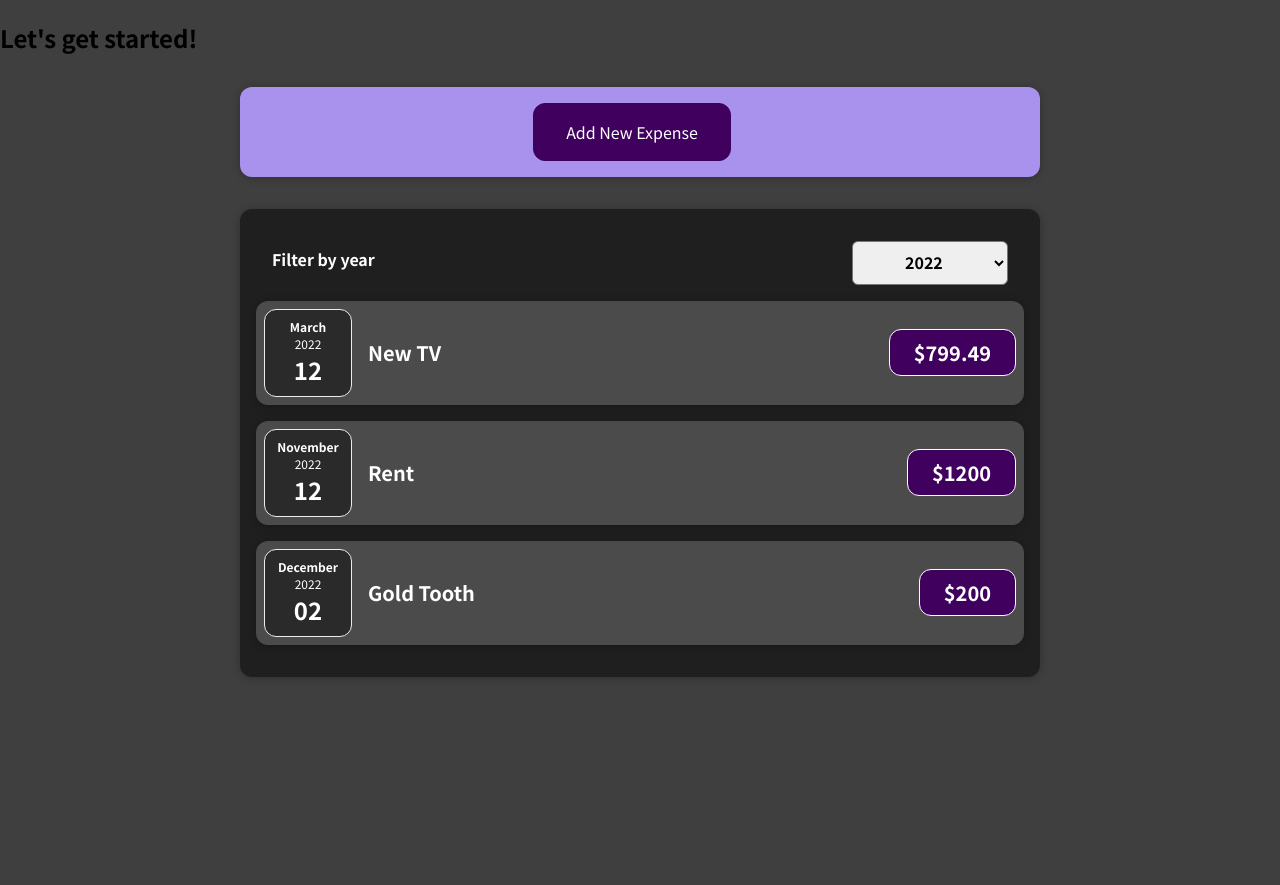
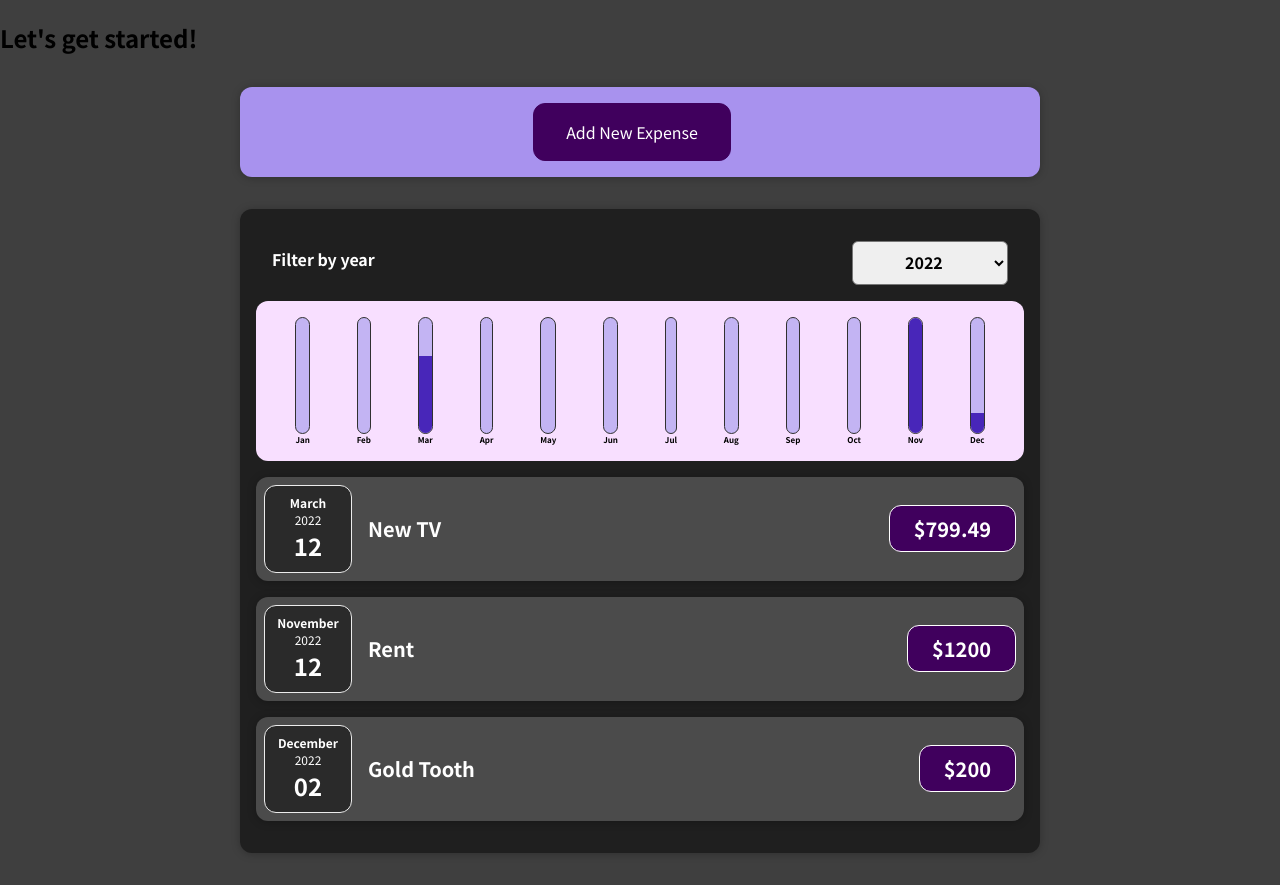
Before and after one commit to naekit/expense-tracker-react-basic, a React (Create React App) app: page / in a window 1280 px wide. Before the commit the page ends 800 px from the top, so only its background shows below. Built offline with nearby package versions, Linux system fonts and the light colour scheme; the HTML template or start-up script is replaced by a standard one.

Commit message:
added chart tracking

```diff
--- /dev/null
+++ b/src/components/Chart/Chart.css
@@ -0,0 +1,9 @@
+.chart {
+	padding: 1rem;
+	border-radius: 12px;
+	background-color: #f8dfff;
+	text-align: center;
+	display: flex;
+	justify-content: space-around;
+	height: 10rem;
+}
--- /dev/null
+++ b/src/components/Chart/Chart.js
@@ -0,0 +1,23 @@
+import React from "react"
+import "./Chart.css"
+import ChartBar from "./ChartBar"
+
+const Chart = ({ dataPoints }) => {
+	const dataValues = dataPoints.map((point) => point.value)
+	const totalMaximum = Math.max(...dataValues)
+
+	return (
+		<div className="chart">
+			{dataPoints.map((dataPoint) => (
+				<ChartBar
+					key={dataPoint.label}
+					value={dataPoint.value}
+					max={totalMaximum}
+					label={dataPoint.label}
+				/>
+			))}
+		</div>
+	)
+}
+
+export default Chart
--- /dev/null
+++ b/src/components/Chart/ChartBar.css
@@ -0,0 +1,30 @@
+.chart-bar {
+	height: 100%;
+	display: flex;
+	flex-direction: column;
+	align-items: center;
+}
+
+.chart-bar__inner {
+	height: 100%;
+	width: 100%;
+	border: 1px solid #313131;
+	border-radius: 12px;
+	background-color: #c3b4f3;
+	overflow: hidden;
+	display: flex;
+	flex-direction: column;
+	justify-content: flex-end;
+}
+
+.chart-bar__fill {
+	background-color: #4826b9;
+	width: 100%;
+	transition: all 0.3s ease-out;
+}
+
+.chart-bar__label {
+	font-weight: bold;
+	font-size: 0.5rem;
+	text-align: center;
+}
--- /dev/null
+++ b/src/components/Chart/ChartBar.js
@@ -0,0 +1,24 @@
+import React from "react"
+import "./ChartBar.css"
+
+const ChartBar = ({ label, value, max }) => {
+	let barFill = "0%"
+
+	if (max > 0) {
+		barFill = Math.round((value / max) * 100) + "%"
+	}
+
+	return (
+		<div className="chart-bar">
+			<div className="chart-bar__inner">
+				<div
+					className="chart-bar__fill"
+					style={{ height: barFill }}
+				></div>
+			</div>
+			<div className="chart-bar__label">{label}</div>
+		</div>
+	)
+}
+
+export default ChartBar
--- a/src/components/Expenses/Expenses.js
+++ b/src/components/Expenses/Expenses.js
@@ -1,6 +1,7 @@
 import { useState } from "react"
 import Card from "../UI/Card"
 import "./Expenses.css"
+import ExpensesChart from "./ExpensesChart"
 import ExpensesFilter from "./ExpensesFilter"
 import ExpensesList from "./ExpensesList"
 
@@ -17,6 +18,7 @@
 	return (
 		<Card className="expenses">
 			<ExpensesFilter originalDate={filter} filterDate={filterDate} />
+			<ExpensesChart filteredExpenses={filteredExpenses} />
 			<ExpensesList filteredExpenses={filteredExpenses} />
 		</Card>
 	)
--- /dev/null
+++ b/src/components/Expenses/ExpensesChart.js
@@ -0,0 +1,28 @@
+import React from "react"
+import Chart from "../Chart/Chart"
+
+const ExpensesChart = ({ filteredExpenses }) => {
+	const chartDataPoints = [
+		{ label: "Jan", value: 0 },
+		{ label: "Feb", value: 0 },
+		{ label: "Mar", value: 0 },
+		{ label: "Apr", value: 0 },
+		{ label: "May", value: 0 },
+		{ label: "Jun", value: 0 },
+		{ label: "Jul", value: 0 },
+		{ label: "Aug", value: 0 },
+		{ label: "Sep", value: 0 },
+		{ label: "Oct", value: 0 },
+		{ label: "Nov", value: 0 },
+		{ label: "Dec", value: 0 },
+	]
+
+	for (const expense of filteredExpenses) {
+		const expenseMonth = expense.date.getMonth()
+		chartDataPoints[expenseMonth].value += expense.amount
+	}
+
+	return <Chart dataPoints={chartDataPoints} />
+}
+
+export default ExpensesChart
--- a/src/components/NewExpense/ExpenseForm.js
+++ b/src/components/NewExpense/ExpenseForm.js
@@ -18,7 +18,11 @@
 
 	const submitHandler = (event) => {
 		event.preventDefault()
-		const expenseData = { ...formData, date: new Date(formData.date) }
+		const expenseData = {
+			...formData,
+			date: new Date(formData.date),
+			amount: +formData.amount,
+		}
 		onSaveExpenseData(expenseData)
 		console.log(expenseData)
 		setForm({ title: "", amount: "", date: "" })
```
